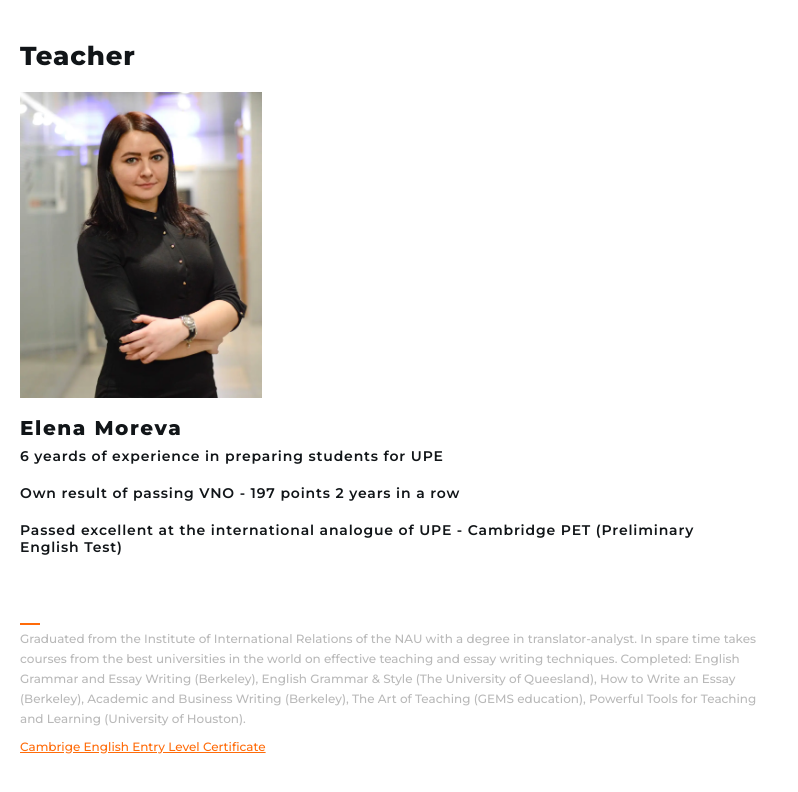
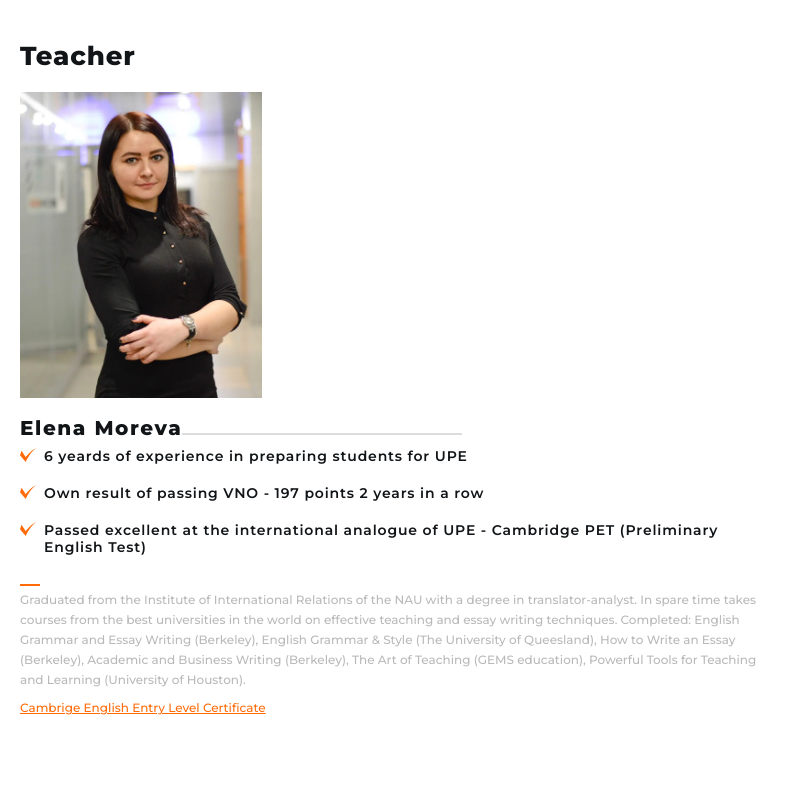
Before and after one commit to AnnaSobova/team_project11, a website: page src/index.html in a window 1280 px wide. Shown: the whole page, without its empty margins (0-798 px from the left). Drawn offline with nearby package versions, Linux system fonts and the light colour scheme.

Commit message:
with underline

```diff
--- a/src/index.html
+++ b/src/index.html
@@ -49,9 +49,15 @@
       <h3 class="teacher-name name-underline">Elena Moreva</h3>
 
       <ul class="experience">
-        <li class="experience__item">6 yeards of experience in preparing students for UPE</li>
-        <li class="experience__item">Own result of passing VNO - 197 points 2 years in a row</li>
-        <li class="experience__item">Passed excellent at the international analogue of UPE - Cambridge PET (Preliminary English Test)
+        <li class="experience__item experience__checkmark">
+          <p class="experience__description">6 yeards of experience in preparing students for UPE </p>
+        </li>
+        <li class="experience__item experience__checkmark">
+          <p class="experience__description">Own result of passing VNO - 197 points 2 years in a row </p>
+        </li>
+         <li class="experience__item experience__checkmark">
+          <p class="experience__description">Passed excellent at the international analogue of UPE - Cambridge PET (Preliminary English Test) </p>
+        </li>
         </ul>
       <p class="experience__history">Graduated from the Institute of International Relations of the NAU with a degree in
         translator-analyst.
--- a/src/sass/layout/_about.scss
+++ b/src/sass/layout/_about.scss
@@ -28,18 +28,8 @@ color: var(--primary-text-color);
 padding-bottom:8px;
 }
 
-.experience::after{
-    content: ' ';
-    display: inline-block;
-    width: 100%;
-    height: 2px;
-    color: var();
 
-}
 
-.experience{
-    padding-bottom: 20px;
-}
 
 .experience__history{
    font-weight: 500;
@@ -64,23 +54,47 @@ padding-bottom:8px;
 
 
 .experience__item{
+
+     width: 100%;
+     display: flex;
+     align-items: start;
+    margin-bottom: 20px;
+
+
+}
+.experience__item:not(:last-child){
+        margin-bottom: 20px;
+    }
+
+
+
+.experience__description{
     font-weight: 600;
     font-size: 14px;
     line-height: 17px;
     letter-spacing: 0.06em;
     color: var(--secondary-bg-color);
-    margin-bottom: 20px;
-
-    &:nth-last-child(4n) {
-        margin: 0;
-    }
 }
 
-.experience__item::before {
-  content: url ('data: image/svg+xml; base64,
-<symbol id="icon-Vector" viewBox="0 0 41 32"><path fill="#ff6b09" style="fill: var(--color1, #ff6b09)" d="M34.457 1.514c-1.484 0.664-2.907 1.475-4.265 2.379-2.731 1.797-5.228 3.936-7.57 6.218-2.341 2.287-4.52 4.735-6.581 7.28-0.515 0.636-2.823 3.47-2.823 3.47l-9.596-14.38-3.623 10.042 12.977 15.477c1.26-2.551 2.473-5.070 3.662-7.258 0.296-0.556 0.605-1.080 0.901-1.612 0 0 1.523-2.677 1.923-3.352 1.602-2.697 3.333-5.325 5.239-7.821 1.908-2.491 3.983-4.87 6.335-6.961 1.17-1.052 2.416-2.025 3.751-2.872 1.332-0.848 2.747-1.591 4.261-2.125-1.575 0.31-3.111 0.848-4.592 1.514z"></path></symbol>');
-  display: inline-block;
-//   background-image: url(../../images/Vector.svg);
-  width: 16px;
-  height: 14px;
+.experience__checkmark::before {
+      content: '';
+      display: inline-block;
+      min-width: 16px;
+      height: 14px;
+      outline: none;
+      background-image: url('/src/images/checkmark.svg');
+    //   background-size: cover;
+     margin-right: 8px;
+     background-repeat: no-repeat;
+     }
+
+
+.name-underline::after{
+    content: ' ';
+    display: inline-block;
+    min-width: 280px;
+    height: 2px;
+    background-image: url('/src/images/underline.svg')
+
+
 }
```
Also changed, not shown: css/main.css, css/main.min.css, src/images/checkmark.svg (renamed from src/images/Vector.svg), src/images/checkmark_item.svg (deleted), 2 other files.
